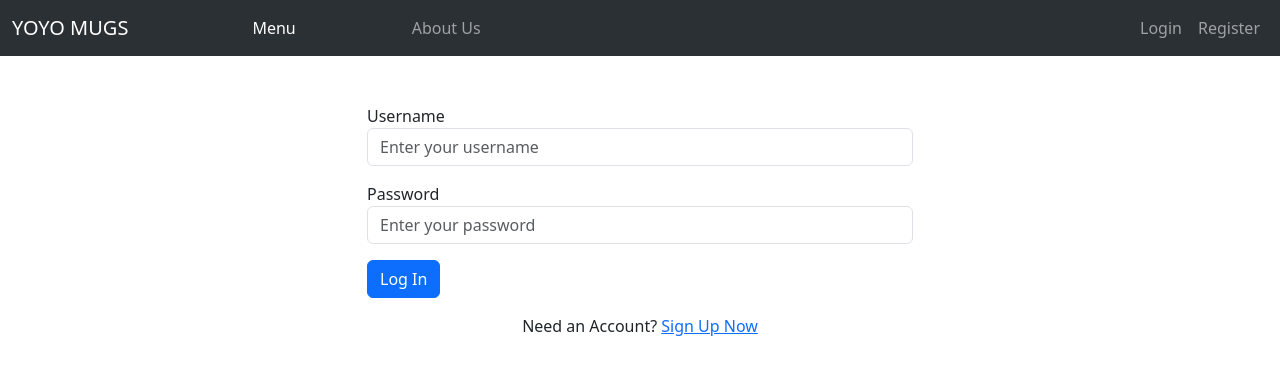
After one commit to TheZero19/yoyo_mugs, a Django app: page /login/ in a window 1280 px wide. The commit adds this page. Shown: the top 375 px of the page. Run offline with Django 5.2, Linux system fonts and the light colour scheme.

Commit message:
authentication, login and logout, orders, etc etc

```diff
--- a/Achutam/Achutam/settings.py
+++ b/Achutam/Achutam/settings.py
@@ -117,10 +117,13 @@ USE_TZ = True
 # Static files (CSS, JavaScript, Images)
 # https://docs.djangoproject.com/en/5.0/howto/static-files/
 
-STATIC_URL = 'static/'
+STATIC_URL = '/static/'
 
 
 # Default primary key field type
 # https://docs.djangoproject.com/en/5.0/ref/settings/#default-auto-field
 
 DEFAULT_AUTO_FIELD = 'django.db.models.BigAutoField'
+
+# Change the default redirect after login
+LOGIN_REDIRECT_URL = 'restaurant-index'
--- a/Achutam/Achutam/urls.py
+++ b/Achutam/Achutam/urls.py
@@ -16,9 +16,16 @@ Including another URLconf
 """
 from django.contrib import admin
 from django.urls import path, include
+from django.contrib.auth import views as auth_views
+from users import views as users_views
 
 urlpatterns = [
     path("", include("restaurant.urls")),
     path('admin/', admin.site.urls),
-    path("register/", include("users.urls"))
+    path("register/", include("users.urls")),
+    path("login/", auth_views.LoginView.as_view(template_name = 'users/login.html'), name = 'login'),
+    path("logout/", auth_views.LogoutView.as_view(), name='logout'),
+    path("users-logout/", users_views.users_logout, name='users-logout'),
+    path("orders/", users_views.users_orders, name='orders')
+
 ]
--- a/Achutam/restaurant/models.py
+++ b/Achutam/restaurant/models.py
@@ -25,4 +25,5 @@ class Order(models.Model):
     orderID = models.AutoField(primary_key = True)
     customer = models.ForeignKey(User, on_delete=models.CASCADE)
     items = models.ManyToManyField(MenuItem)
+    total_price = models.FloatField(default=0)
     isPending = models.BooleanField(default=True)
--- a/Achutam/restaurant/static/restaurant/styling.css
+++ b/Achutam/restaurant/static/restaurant/styling.css
@@ -60,3 +60,7 @@
 #form-section{
     align: center;
 }
+
+#brandAnchor{
+    padding-left: 100px;
+}
--- a/Achutam/restaurant/templates/restaurant/base.html
+++ b/Achutam/restaurant/templates/restaurant/base.html
@@ -3,7 +3,7 @@
 <head>
     <meta charset="utf-8">
     <meta name="viewport" content="width=device-width, initial-scale=1">
-    <title>Bootstrap demo</title>
+    <title>YOYO MUGS</title>
     <link href="https://cdn.jsdelivr.net/npm/bootstrap@5.3.2/dist/css/bootstrap.min.css" rel="stylesheet"
           integrity="sha384-T3c6CoIi6uLrA9TneNEoa7RxnatzjcDSCmG1MXxSR1GAsXEV/Dwwykc2MPK8M2HN" crossorigin="anonymous">
     {% load static %}
@@ -26,17 +26,31 @@
                     <a class="nav-link" href="{% url 'restaurant-about' %}">About Us</a>
                 </li>
             </ul>
-<!--            <form class="d-flex" role="search">-->
-<!--                <input class="form-control me-2" type="search" placeholder="Search" aria-label="Search">-->
-<!--                <button class="btn btn-outline-success" type="submit">Search</button>-->
-<!--            </form>-->
+            <div class="d-flex">
+                {% if user.is_authenticated %}
+                    <ul class="navbar-nav me-auto mb-2 mb-lg-0">
+                        <li id = "nav-profile" class="nav-item">
+                            <a class="nav-link" href="{% url 'orders' %}">Orders</a>
+                        </li>
+                        <li id = "nav-logout" class="nav-item">
+                            <a class="nav-link" href="{% url 'users-logout' %}">Logout</a>
+                        </li>
+                    </ul>
+                {% else %}
+                    <ul class="navbar-nav me-auto mb-2 mb-lg-0">
+                        <li id = "nav-login" class="nav-item">
+                            <a class="nav-link" href="{% url 'login' %}">Login</a>
+                        </li>
+                        <li class="nav-register">
+                            <a class="nav-link" href="{% url 'users-register' %}">Register</a>
+                        </li>
+                    </ul>
+                {% endif %}
+
+            </div>
         </div>
     </div>
 </nav>
-
-<!--<div class = "col-md-8">-->
-<!--    -->
-<!--</div>-->
 {% if messages %}
 {% for message in messages %}
 <div class = "alert alert-{{ message.tags }}">
@@ -44,6 +58,7 @@
 </div>
 {% endfor %}
 {% endif %}
+
 {% block content %}
 {% endblock %}
 
--- /dev/null
+++ b/Achutam/users/templates/users/login.html
@@ -0,0 +1,27 @@
+{% extends 'restaurant/base.html'%}
+
+{% block content %}
+<div class="container mt-5">
+    <div class="row justify-content-center">
+        <div class="col-md-6">
+            <form action="#" method="POST">
+                {% csrf_token %}
+                <div class="form-group mb-3">
+                    <label for="username">Username</label>
+                    <input type="text" class="form-control" id="username" name="username"
+                           placeholder="Enter your username" required>
+                </div>
+                <div class="form-group mb-3">
+                    <label for="password">Password</label>
+                    <input type="password" class="form-control" id="password" name="password"
+                           placeholder="Enter your password" required>
+                </div>
+                <button type="submit" class="btn btn-primary btn-block">Log In</button>
+            </form>
+            <div class="text-center mt-3">
+                <p>Need an Account? <a href="{% url 'users-register' %}">Sign Up Now</a></p>
+            </div>
+        </div>
+    </div>
+</div>
+{% endblock content %}
--- a/Achutam/users/templates/users/register.html
+++ b/Achutam/users/templates/users/register.html
@@ -34,7 +34,7 @@
                 <button type="submit" class="btn btn-primary btn-block">Sign Up</button>
             </form>
             <div class="text-center mt-3">
-                <p>Already have an account? <a href="#">Sign In</a></p>
+                <p>Already have an account? <a href="{% url 'login'%}">Sign In</a></p>
             </div>
         </div>
     </div>
```
Also changed, not shown: Achutam/users/templates/users/logout.html (added, +18 -0 lines), Achutam/users/templates/users/orders.html (added, +30 -0 lines), Achutam/users/views.py (+13 -2 lines), Achutam/db.sqlite3, Achutam/restaurant/migrations/0004_order_total_price.py (added). Lines whose indentation alone changed are shown as unchanged.
